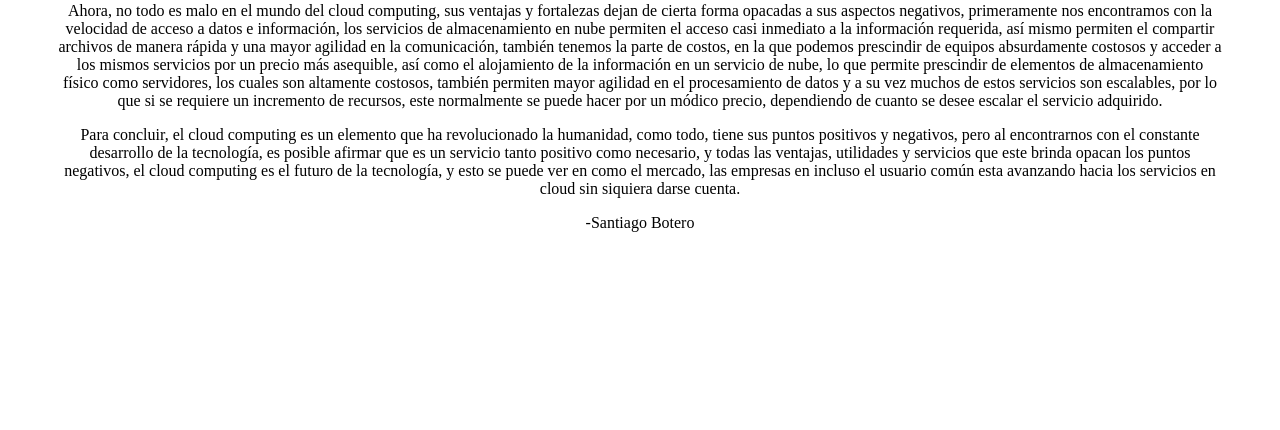
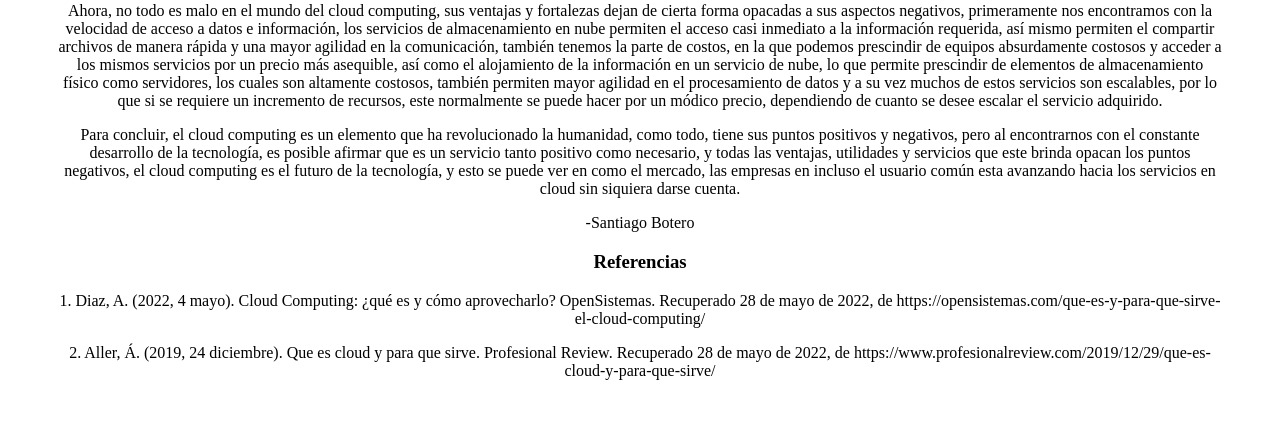
Before and after one commit to yeissonpigo/infra_frontend, a Flask app: template templates/santiago_botero.html in a window 1280 px wide. Shown: the part 704-1134 px from the top of the page. Before the commit the page ends 936 px from the top, so only its background shows below. Run offline with Flask 2, Linux system fonts and the light colour scheme; the template is opened without the code that fills it, so the values that code supplies are empty.

Commit message:
Add files via upload

```diff
--- a/templates/santiago_botero.html
+++ b/templates/santiago_botero.html
@@ -19,6 +19,9 @@
         <p>Ahora, no todo es malo en el mundo del cloud computing, sus ventajas y fortalezas dejan de cierta forma opacadas a sus aspectos negativos, primeramente nos encontramos con la velocidad de acceso a datos e información, los servicios de almacenamiento en nube permiten el acceso casi inmediato a la información requerida, así mismo permiten el compartir archivos de manera rápida y una mayor agilidad en la comunicación, también tenemos la parte de costos, en la que podemos prescindir de equipos absurdamente costosos y acceder a los mismos servicios por un precio más asequible, así como el alojamiento de la información en un servicio de nube, lo que permite prescindir de elementos de almacenamiento físico como servidores, los cuales son altamente costosos, también permiten mayor agilidad en el procesamiento de datos y a su vez muchos de estos servicios son escalables, por lo que si se requiere un incremento de recursos, este normalmente se puede hacer por un módico precio, dependiendo de cuanto se desee escalar el servicio adquirido.</p>
         <p>Para concluir, el cloud computing es un elemento que ha revolucionado la humanidad, como todo, tiene sus puntos positivos y negativos, pero al encontrarnos con el constante desarrollo de la tecnología, es posible afirmar que es un servicio tanto positivo como necesario, y todas las ventajas, utilidades y servicios que este brinda opacan los puntos negativos, el cloud computing es el futuro de la tecnología, y esto se puede ver en como el mercado, las empresas en incluso el usuario común esta avanzando hacia los servicios en cloud sin siquiera darse cuenta. </p>
         <p>-Santiago Botero</p>
+        <h3>Referencias</h3>
+        <p>1.	Diaz, A. (2022, 4 mayo). Cloud Computing: ¿qué es y cómo aprovecharlo? OpenSistemas. Recuperado 28 de mayo de 2022, de https://opensistemas.com/que-es-y-para-que-sirve-el-cloud-computing/</p>
+        <p>2.	Aller, Á. (2019, 24 diciembre). Que es cloud y para que sirve. Profesional Review. Recuperado 28 de mayo de 2022, de https://www.profesionalreview.com/2019/12/29/que-es-cloud-y-para-que-sirve/</p>
     </div>
 </body>
 </html>
```
